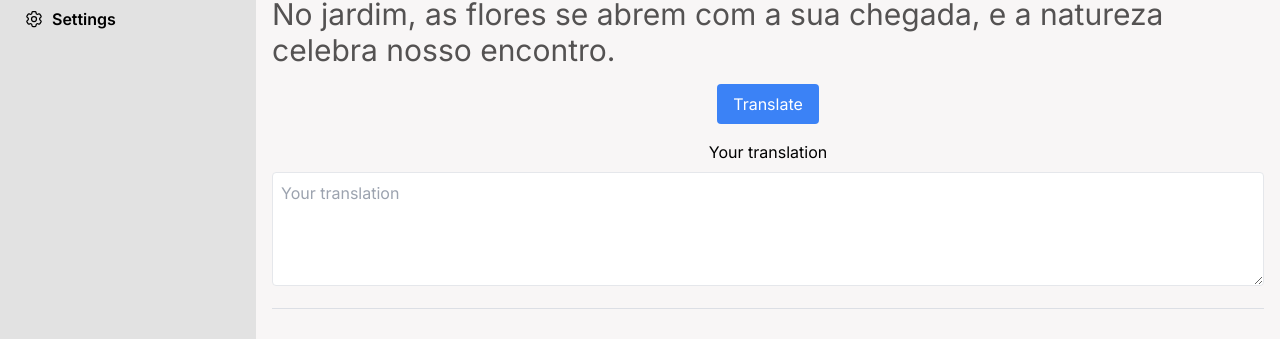
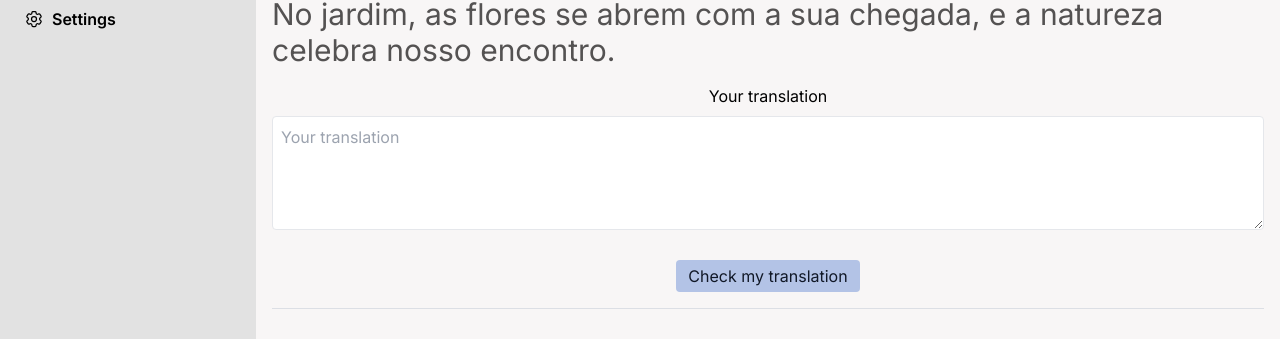
Before and after one commit to eliaweiss/open-lingua-ai, a Next.js app: page /exercises/translate in a window 1280 px wide. Shown: the part 225-564 px from the top of the page. Built offline with nearby package versions, Linux system fonts and the light colour scheme; no server answers; what tailwindcss-rtl would draw is missing.

Commit message:
check_my_translation

```diff
--- a/src/app/exercises/translate/TranslateExercise.jsx
+++ b/src/app/exercises/translate/TranslateExercise.jsx
@@ -76,13 +76,6 @@ const TranslateExercise = () => {
         </div>
       </div>
 
-      <button
-        onClick={handleTranslate}
-        className="bg-blue-500 text-white px-4 py-2 rounded hover:bg-blue-600"
-      >
-        Translate
-      </button>
-
       <div className="mb-4 w-full">
         <label className="block mb-2">{t("your_translation")}</label>
         <textarea
@@ -95,6 +88,15 @@ const TranslateExercise = () => {
             setYourTranslatedText(e.target.value);
           }}
         />
+      </div>
+
+      <div className="flex justify-center items-center">
+        <button
+          onClick={handleTranslate}
+          className="mt-2 px-3 py-1 bg-card text-card-foreground rounded hover:bg-pHov"
+        >
+          {t("check_my_translation")}
+        </button>
       </div>
       <HorizontalRule />
 
--- a/src/app/i18n/locales/en.json
+++ b/src/app/i18n/locales/en.json
@@ -49,5 +49,6 @@
   "translate_the_following": "Translate the following sentence",
   "from": "from",
   "to": "to",
-  "your_translation": "Your translation"
+  "your_translation": "Your translation",
+  "check_my_translation": "Check my translation"
 }
--- a/src/app/i18n/locales/pt.json
+++ b/src/app/i18n/locales/pt.json
@@ -49,5 +49,6 @@
     "translate_the_following": "Traduza a seguinte frase",
     "from": "de",
     "to": "para",
-    "your_translation": "Sua tradução"
+    "your_translation": "Sua tradução",
+    "check_my_translation": "Verificar minha tradução"
 }
```
